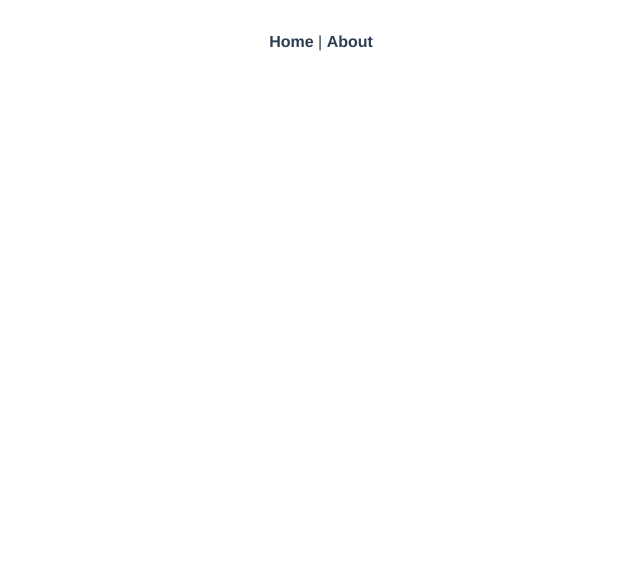
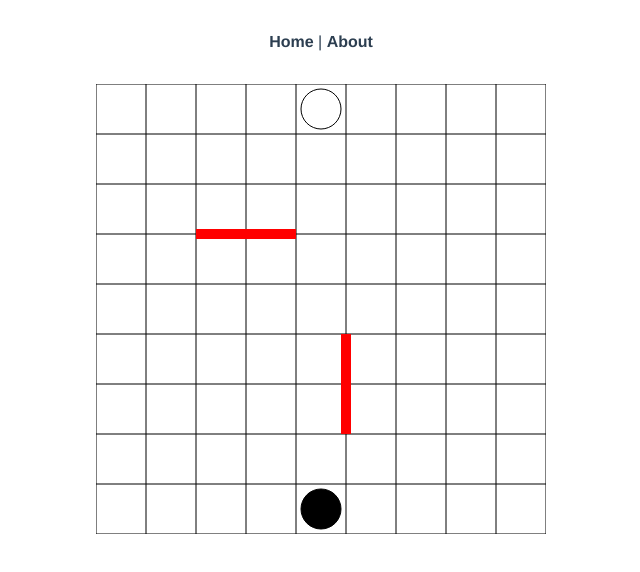
Before and after one commit to pb10001/economic-game, a Vue app in the folder frontend/: page /proto in a window 1280 px wide. Shown: the top 572 px of the page, without its empty margins (319-959 px from the left). Built offline with nearby package versions, Linux system fonts and the light colour scheme.

Commit message:
Prototype for future development

```diff
--- a/frontend/src/router.ts
+++ b/frontend/src/router.ts
@@ -23,5 +23,10 @@ export default new Router({
       name: 'agriculture',
       component: () => import('./views/Agriculture.vue'),
     },
+    {
+      path: '/proto',
+      name: 'proto',
+      component: () => import('./views/Proto.vue'),
+    },
   ],
 });
--- /dev/null
+++ b/frontend/src/views/Proto.vue
@@ -0,0 +1,57 @@
+<template>
+    <div>
+        <svg width="450" height="450">
+            <line :x1="l.x1" :y1="l.y1" :x2="l.x2" :y2="l.y2" stroke="black" v-for="l in lines" :key="l.id" />
+            <circle @click="alert" :cx="p.x" :cy="p.y" r="20" :fill="p.color" stroke="black" v-for="p in pieces" :key="p.id" />
+            <rect :x="w.x" :y="w.y" :width="w.width" :height="w.height" fill="red" v-for="w in walls" :key="w.id"/>
+        </svg>
+    </div>
+</template>
+<script lang="ts">
+import { Component, Vue } from 'vue-property-decorator';
+const thickness: number = 10;
+@Component({
+    computed: {
+        lines() {
+            let lines = [];
+            for (let i=0;i<10;i++) {
+                lines.push({id: i, x1: i*50, y1: 0, x2: i*50, y2: 450});
+                lines.push({id: 11+i,x1: 0, y1: i*50, x2: 450, y2: i*50});
+            }
+            return lines;
+        },
+        walls() {
+            return [
+                this.setWall(1, 2, 3, false),
+                this.setWall(2, 5, 5, true),
+            ];
+        },
+        pieces() {
+            return [
+                this.setPiece(1, 5, 1, "white"),
+                this.setPiece(2, 5, 9, "black"),
+            ];
+        }
+    },
+    methods: {
+        setWall(id: number, x: number, y: number, isVertical: boolean) {
+            if (isVertical) {
+                return {id: 100 + id, x: 50 * x - thickness / 2, y: 50 * y, width: 10, height: 100};
+            } else {
+                return {id: 100 + id, x: 50 * x, y: 50 * y - thickness / 2, width: 100, height: 10};
+            }
+        },
+        setPiece(id: number, x: number, y: number, color: string){
+            return {id: 1000 + id, x: x * 50 - 25, y: y * 50 - 25, color: color};
+        },
+        alert() {
+            this.$toast.open({
+                type: "is-danger",
+                message: "aaa"
+            });
+        }
+    }
+})
+export default class Proto extends Vue {
+}
+</script>
```
